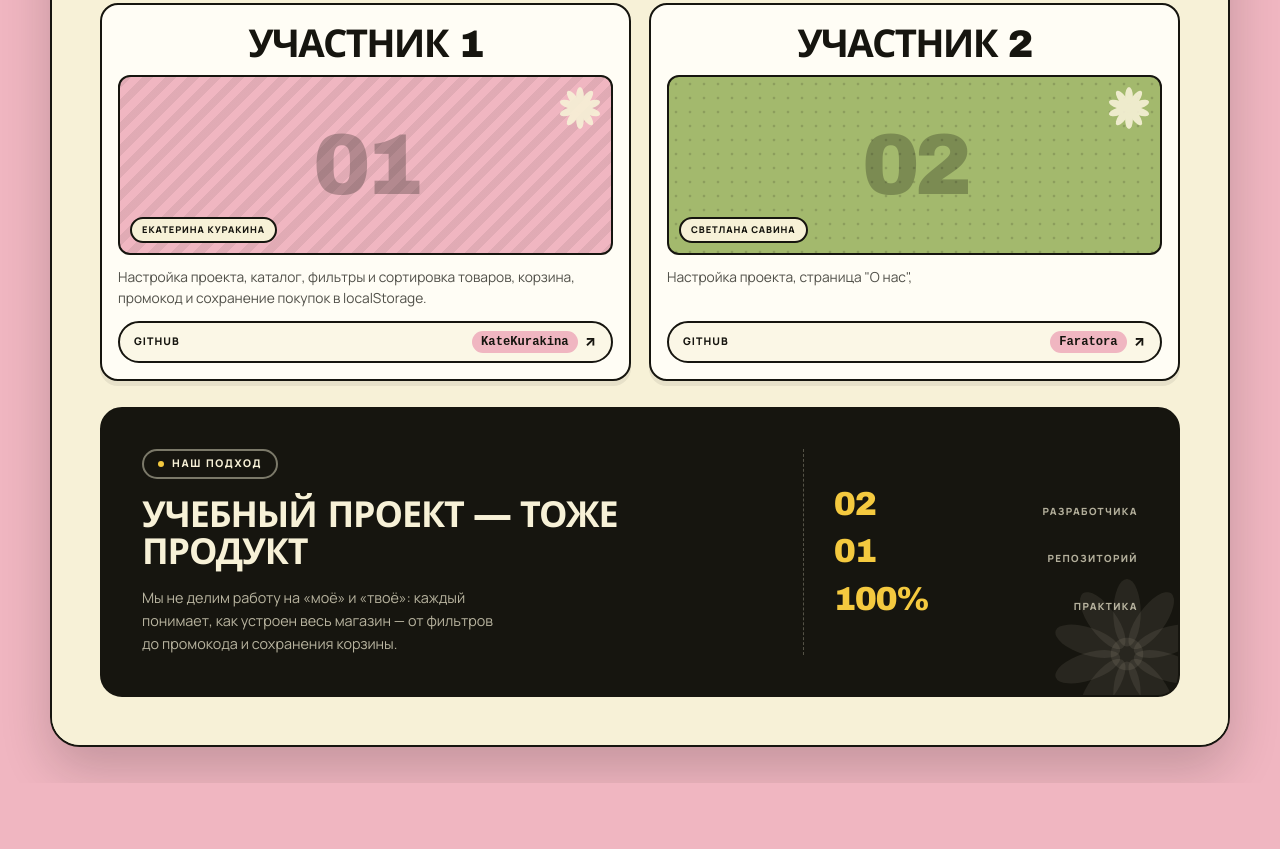
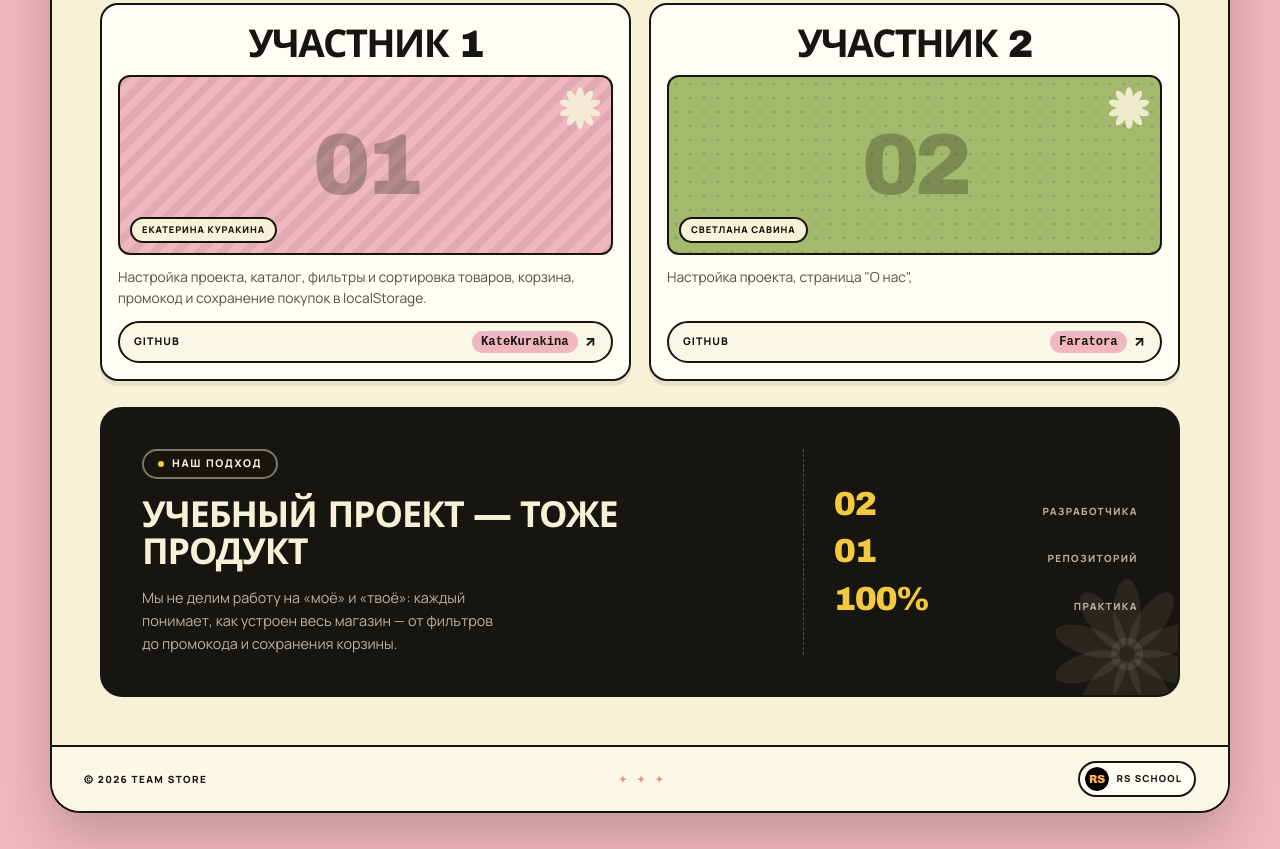
Before and after one commit to Faratora/team-store, a website built with Vite: page index.html in a window 1280 px wide. Shown: the part 854-1703 px from the top of the page. Before the commit the page ends 1637 px from the top, so only its background shows below. Built offline with nearby package versions, Linux system fonts and the light colour scheme; a web font is replaced by a local one.

Commit message:
Author: Svetlana <brigantina@mail.ru> feat: add site footer

```diff
--- a/src/main.ts
+++ b/src/main.ts
@@ -1,4 +1,7 @@
 import './styles/main.css';
+
+import rssLogo from './assets/rss-logo.svg';
+
 
 type Page = 'about' | 'catalog' | 'cart';
 
@@ -238,7 +241,19 @@ function renderTeam(): string {
   `;
 }
 
-
+function renderFooter(): string {
+  return `
+    <footer class="site-footer">
+      <span>© 2026 Team Store</span>
+      <span class="site-footer__dots">✦ ✦ ✦</span>
+      <a class="site-footer__rss" href="https://rs.school/" target="_blank"
+        rel="noopener noreferrer">
+        <img src="${rssLogo}" alt="" width="26" height="26" />
+        <span>RS School</span>
+      </a>
+    </footer>
+  `;
+}
 
 function render(): void {
   root.innerHTML = `
@@ -246,6 +261,7 @@ function render(): void {
     <div class="shell">
       ${renderHeader()}
       <main class="page">${renderHero()}${renderMarquee()}${renderTeam()}</main>
+      ${renderFooter()}
     </div>
   `;
 }
--- a/src/styles/main.css
+++ b/src/styles/main.css
@@ -809,3 +809,52 @@ a.team-card__github:hover code {
   text-align: right;
   color: rgba(247, 241, 215, 0.7);
 }
+
+/* Подвал */
+
+.site-footer {
+  display: flex;
+  align-items: center;
+  justify-content: space-between;
+  flex-wrap: wrap;
+  gap: 12px;
+  padding: 14px clamp(20px, 3vw, 32px);
+  border-top: var(--line);
+  background: var(--cream-soft);
+  font-size: 0.62rem;
+  font-weight: 800;
+  letter-spacing: 0.14em;
+  text-transform: uppercase;
+}
+
+.site-footer__dots {
+  color: var(--pink-deep);
+  letter-spacing: 0.4em;
+}
+
+.site-footer__rss {
+  display: inline-flex;
+  align-items: center;
+  gap: 7px;
+  padding: 4px 12px 4px 5px;
+  border: var(--line);
+  border-radius: 999px;
+  background: var(--white);
+  text-decoration: none;
+  font-size: 0.6rem;
+  letter-spacing: 0.12em;
+  transition:
+    background 0.15s ease,
+    transform 0.15s ease;
+}
+
+.site-footer__rss:hover {
+  background: var(--pink);
+  transform: translateY(-2px);
+}
+
+.site-footer__rss img {
+  width: 24px;
+  height: 24px;
+  border-radius: 50%;
+}
```
Also changed, not shown: src/assets/rss-logo.svg (added).
